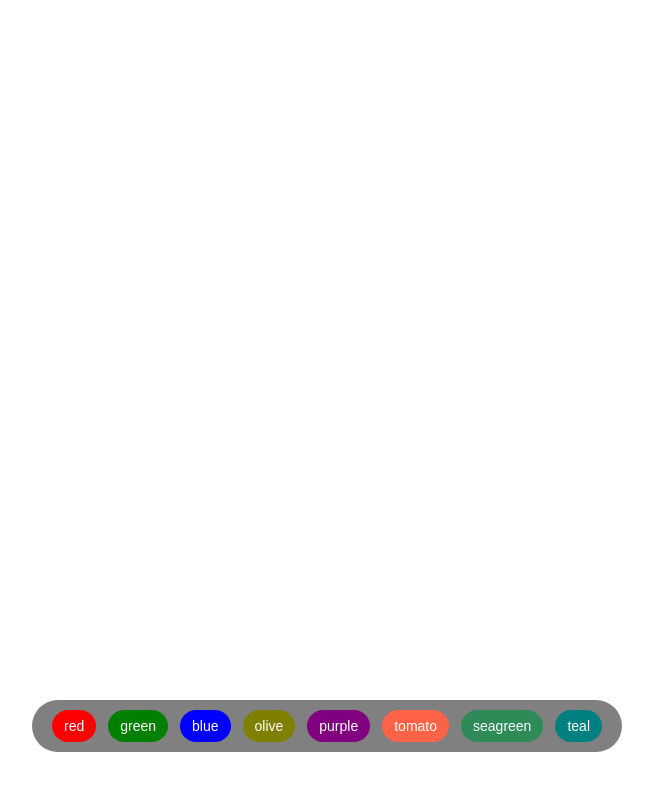
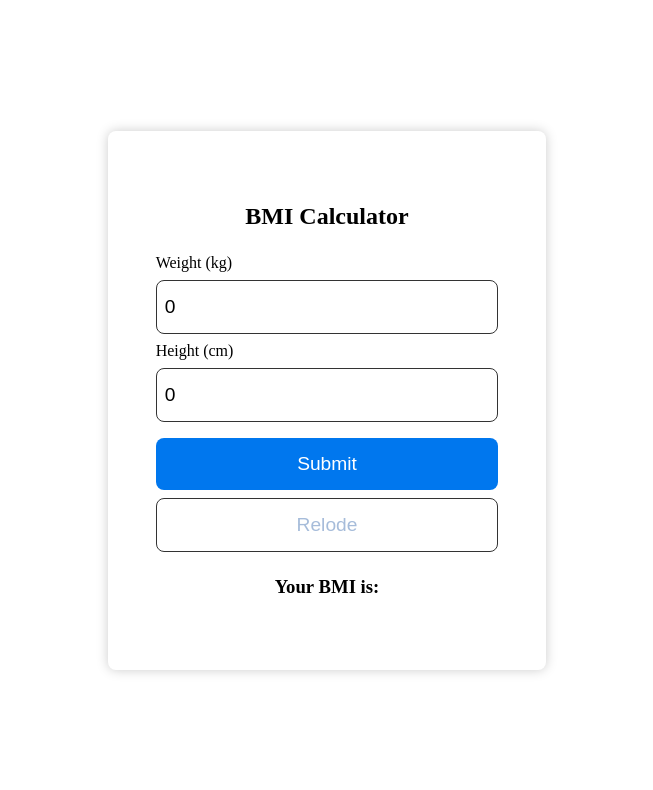
Before and after one commit to ar-alamin/react-mini-project, a React (Vite) app: page / in a window 1280 px wide. Shown: the top 790 px of the page, without its empty margins (313-966 px from the left). Built offline with nearby package versions, Linux system fonts and the light colour scheme.

Commit message:
BMI-calculator

```diff
--- a/src/App.jsx
+++ b/src/App.jsx
@@ -1,9 +1,11 @@
-import BackgroundChanger from "./components/BackgroundChanger";
+// import BackgroundChanger from "./components/BackgroundChanger";
+import Bmi from "./bmi-calculator/Bmi";
 
 const App = () => {
   return (
     <>
-      <BackgroundChanger />
+      {/* <BackgroundChanger /> */}
+      <Bmi />
     </>
   );
 };
--- /dev/null
+++ b/src/bmi-calculator/Bmi.css
@@ -0,0 +1,57 @@
+* {
+  padding: 0;
+  margin: 0;
+  box-sizing: border-box;
+}
+
+.app {
+  display: flex;
+  flex-direction: column;
+  justify-content: center;
+  align-items: center;
+  width: 100%;
+  height: 100vh;
+}
+
+.container {
+  padding: 3rem;
+  border-radius: 8px;
+  box-shadow: 0px 0px 12px #ccc;
+}
+
+input {
+  width: 100%;
+  font-size: 1.2rem;
+  padding: 15px 8px;
+  margin: 8px 0;
+  border-radius: 8px;
+  border: 1px solid #333;
+}
+
+.btn {
+  display: block;
+  width: 100%;
+  font-size: 1.2rem;
+  margin: 8px 0;
+  padding: 15px 0;
+  background-color: #0077ee;
+  color: #fff;
+  border: none;
+  border-radius: 8px;
+  cursor: pointer;
+}
+
+.btn-outline {
+  background-color: #fff;
+  color: #a6bcda;
+  border: 1px solid #333;
+}
+
+.center {
+  text-align: center;
+  margin: 24px 0;
+}
+
+p {
+  margin: 10px 0;
+}
--- /dev/null
+++ b/src/bmi-calculator/Bmi.jsx
@@ -0,0 +1,80 @@
+import { useState } from "react";
+import "./Bmi.css";
+
+const Bmi = () => {
+  const [height, setHeight] = useState(0);
+  const [weight, setWeight] = useState(0);
+  const [bmi, setBmi] = useState("");
+  const [message, setMessage] = useState("");
+
+  const calBmi = (e) => {
+    e.preventDefault();
+
+    if (height === "" || height < 0 || isNaN(height)) {
+      alert("Please give a valid height");
+    } else if (weight === "" || weight < 0 || isNaN(weight)) {
+      alert("Please give a valid weight");
+    } else {
+      let bmi = weight / ((height * height) / 10000);
+
+      setBmi(bmi.toFixed(2));
+    }
+
+    // show message
+    if (bmi < 18.5) {
+      setMessage(`Under weight`);
+    } else if (bmi >= 18.5 && bmi < 24.9) {
+      setMessage(`Normal Range`);
+    } else {
+      setMessage(`Overweight`);
+    }
+  };
+
+  const relode = () => {
+    window.location.reload();
+  };
+
+  return (
+    <div className="app">
+      <div className="container">
+        <h2 className="center">BMI Calculator</h2>
+
+        <form onSubmit={calBmi}>
+          <div>
+            <label>Weight (kg)</label>
+            <input
+              type="text"
+              value={weight}
+              onChange={(e) => setWeight(e.target.value)}
+            />
+          </div>
+
+          <div>
+            <label>Height (cm)</label>
+            <input
+              type="text"
+              value={height}
+              onChange={(e) => setHeight(e.target.value)}
+            />
+          </div>
+
+          <div>
+            <button className="btn" type="submit">
+              Submit
+            </button>
+            <button className="btn btn-outline" type="submit" onClick={relode}>
+              Relode
+            </button>
+          </div>
+        </form>
+
+        <div className="center">
+          <h3>Your BMI is: {bmi}</h3>
+          <p>{message}</p>
+        </div>
+      </div>
+    </div>
+  );
+};
+
+export default Bmi;
```
